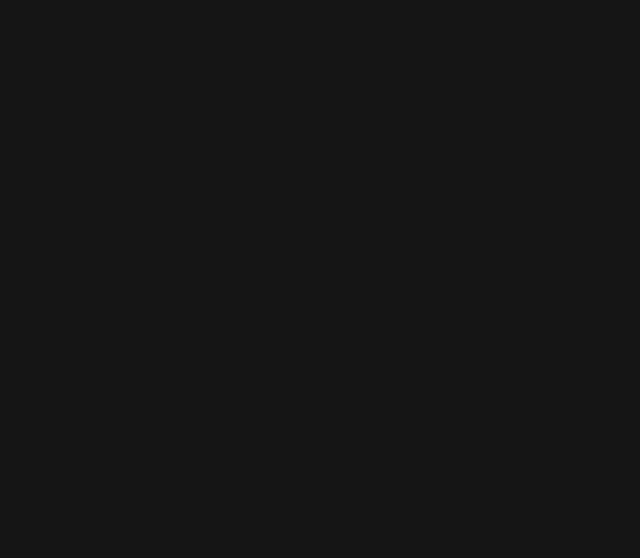
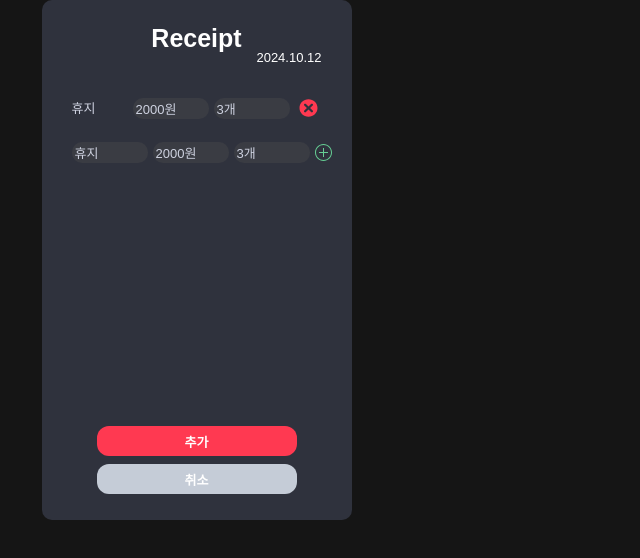
Before and after one commit to Uni-dthon/front, a React (Vite) app: page /receipt in a window 1280 px wide. Before the commit this address had no page. Shown: the top 558 px of the page, without its empty margins (0-640 px from the left). Built offline with nearby package versions, Linux system fonts and the light colour scheme.

Commit message:
feat: receipt 추가

```diff
--- a/src/App.jsx
+++ b/src/App.jsx
@@ -3,6 +3,7 @@ import Start from "./Start.jsx";
 import Login from "./Login.jsx";
 import Dashboard from "./Dashboard.jsx";
 import CalendarPage from "./CalendarPage.jsx";
+import Receipt from  "./Receipt.jsx";
 
 function App() {
 
@@ -14,6 +15,7 @@ function App() {
           <Route path="/login" element={<Login/>}/>
           <Route path="/dashboard" element={<Dashboard/>}/>
           <Route path="/calendar" element={<CalendarPage />} />
+          <Route path="/receipt" element={<Receipt />} />
         </Routes>
       </BrowserRouter>
     </>
--- a/src/Dashboard.jsx
+++ b/src/Dashboard.jsx
@@ -34,8 +34,8 @@ export default function Dashboard() {
       <ItemContainer>
         {dummy.map((item, idx) => {
           return <ItemBox key={item.id} id={item.id} name={item.name} price={item.price} count={item.count}
-                          handleAdd={handleAdd}
-                          addVisible={addVisible}/>
+            handleAdd={handleAdd}
+            addVisible={addVisible}/>
         })}
       </ItemContainer>
       <Upload>
--- /dev/null
+++ b/src/Receipt.jsx
@@ -0,0 +1,83 @@
+import styled from 'styled-components';
+import ReceiptDelete from './ReceiptDelete';
+import ReceiptAdd from './ReceiptAdd';
+
+const Wrapper = styled.div`
+	height: 490px;
+	background-color: var(--darkgrey-color);
+	width: 300px;
+	border-radius: 10px;
+	display: flex;
+	flex-direction: column;
+	align-items: center;
+	padding: 15px 5px;
+	justify-content: space-around;
+`
+
+const TextContainer = styled.div`
+	width: 250px;
+`
+
+const TitleText = styled.div`
+	font-weight: bold;
+	font-size: 25px;
+	color: #FFFFFF;
+	text-align: center;
+`
+
+const DateText = styled.div`
+	color: #FFFFFF;
+	font-size: 13px;
+	text-align: end;
+`
+
+const ItemContainer = styled.div`
+	width: 250px;
+	height: 300px;
+`
+
+const ButtonContainer = styled.div`
+    display: flex;
+    flex-direction: column;
+    gap: 8px;
+    margin-top: 20px;
+`;
+
+const AddButton = styled.button`
+    background-color: var(--red-color);
+		width: 200px;
+    height: 30px;
+    color: white;
+    font-size: 13px;
+    font-weight: 600;
+    border-radius: 12px;
+    border: none;
+    cursor: pointer;
+
+    &:disabled {
+			background-color: #c5ccd7;
+    }
+`;
+
+
+export default function Receipt() {
+return(
+	<Wrapper>
+		<TextContainer>
+			<TitleText>Receipt</TitleText>
+			<DateText>2024.10.12</DateText>
+		</TextContainer>
+
+		<ItemContainer>
+			<ReceiptDelete />
+			<ReceiptAdd />
+		</ItemContainer>
+
+		<ButtonContainer>
+			<AddButton>추가</AddButton>
+			<AddButton disabled={true}>취소</AddButton>
+		</ButtonContainer>
+	</Wrapper>
+)
+
+}
--- /dev/null
+++ b/src/ReceiptAdd.jsx
@@ -0,0 +1,43 @@
+import styled from 'styled-components'
+import addBtn from './images/addBtn.svg';
+
+const ReceiptAddContainer = styled.div`
+    display: flex;
+    padding: 10px 0px;
+    align-items: center;
+    gap: 5px;
+`
+
+const ItemTitle = styled.input`
+    font-size: 13px;
+    font-weight: 500;
+    color: #CED2E0;
+    background-color: #3A3C43;
+    width: 70px;
+    border: none;
+    outline: none;
+    border-radius: 10px;
+    padding: 3px;
+`
+
+const InputContainer = styled.input`
+    font-size: 13px;
+    font-weight: 500;
+    color: #CED2E0;
+    background-color: #3A3C43;
+    width: 70px;
+    border: none;
+    border-radius: 10px;
+    padding: 3px;
+`
+
+export default function ReceiptAdd() {
+    return(
+        <ReceiptAddContainer>
+            <ItemTitle defaultValue={"휴지"} />
+            <InputContainer defaultValue={"2000원"} />
+            <InputContainer defaultValue={"3개"}/>
+            <img src={addBtn} width={17} height={17} alt="addBtn"/>
+        </ReceiptAddContainer>
+    )
+}
--- /dev/null
+++ b/src/ReceiptDelete.jsx
@@ -0,0 +1,49 @@
+import styled from 'styled-components'
+import deleteBtn from './images/deleteBtn.svg';
+
+const ReceiptDeleteContainer = styled.div`
+    display: flex;
+    padding: 10px 0px;
+    align-items: center;
+    gap: 5px;
+`
+
+const ItemTitle = styled.div`
+    font-size: 13px;
+    font-weight: 500;
+    color: #CED2E0;
+    width: 70px;
+`
+
+const ItemCost = styled.input`
+    font-size: 13px;
+    font-weight: 500;
+    color: #CED2E0;
+    background-color: #3A3C43;
+    width: 70px;
+    border: none;
+    border-radius: 10px;
+    padding: 3px;
+`
+
+const ItemCount = styled.input`
+    font-size: 13px;
+    font-weight: 500;
+    color: #CED2E0;
+    background-color: #3A3C43;
+    width: 70px;
+    border: none;
+    border-radius: 10px;
+    padding: 3px;
+`
+
+export default function ReceiptDelete() {
+    return(
+        <ReceiptDeleteContainer>
+            <ItemTitle>휴지</ItemTitle>
+            <ItemCost defaultValue={"2000원"} />
+            <ItemCount defaultValue={"3개"}/>
+            <img src={deleteBtn} width={27} height={27} alt="deleteBtn"/>
+        </ReceiptDeleteContainer>
+    )
+}
```
Also changed, not shown: src/images/addBtn.svg (added), src/images/deleteBtn.svg (added).
